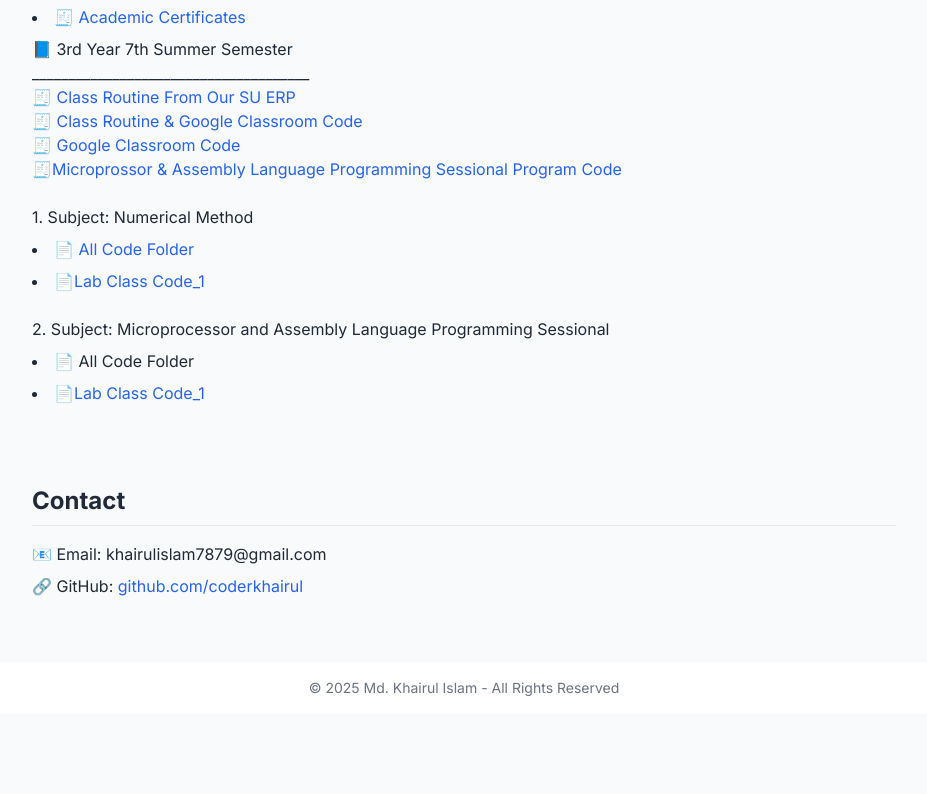
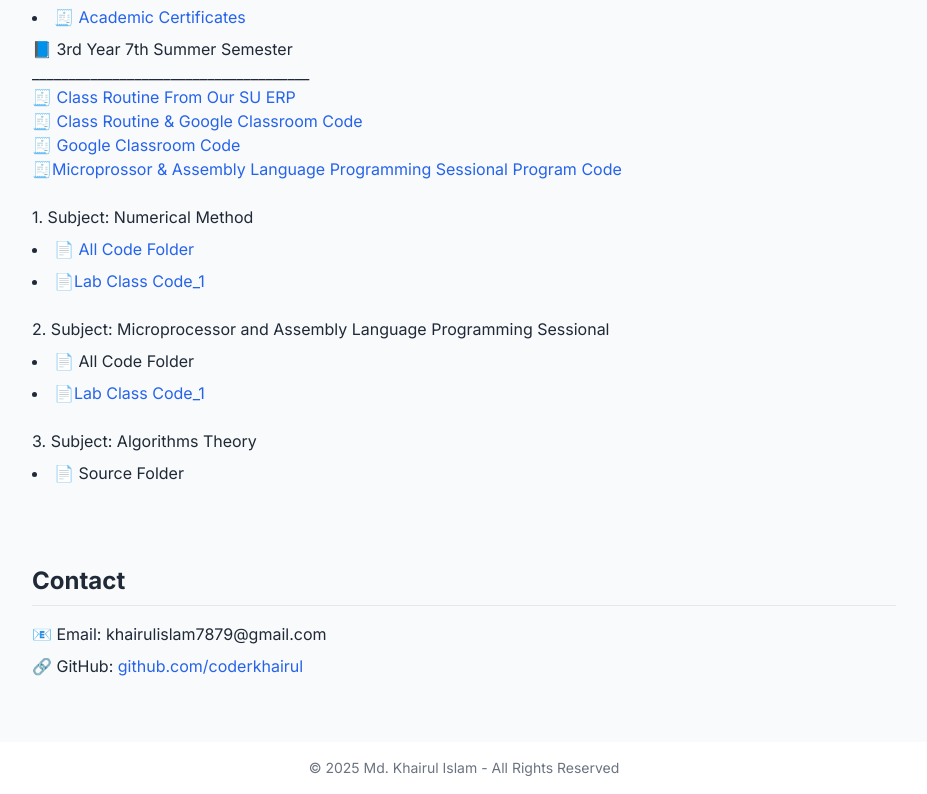
Before and after one commit to coderkhairul/My_Portfolio, a plain HTML site: page index.html in a window 1280 px wide. Shown: the part 2730-3524 px from the top of the page, without its empty margins (176-1103 px from the left). Before the commit the page ends 3444 px from the top, so only its background shows below. Drawn offline with nearby package versions, Linux system fonts and the light colour scheme; no server answers; a script that the page names is missing.

Commit message:
Update index.html

```diff
--- a/index.html
+++ b/index.html
@@ -240,7 +240,10 @@
         <h2>2. Subject: Microprocessor and Assembly Language Programming Sessional</h2>
           <li><a href="https://www.onlinegdb.com/myfiles/uuaODXmut">📄 All Code Folder</a></li>
           <li><a href="https://onlinegdb.com/WkeLh4ecs3" class="text-blue-600 hover:underline">📄Lab Class Code_1</a></li><script src="//onlinegdb.com/embed/js/WkeLh4ecs3?theme=dark"></script>
-        </ul>
+        </ul><br/>
+        <ul class="list-disc list-inside space-y-2">
+        <h2>3. Subject: Algorithms Theory</h2>
+          <li><a href="https://drive.google.com/drive/folders/1DiowsJbpqMkjuRwEo2fcd5TvNhXw8zt3?usp=drive_link">📄 Source Folder</a></li>
       </ol>
     </ul>
   </section>
```
